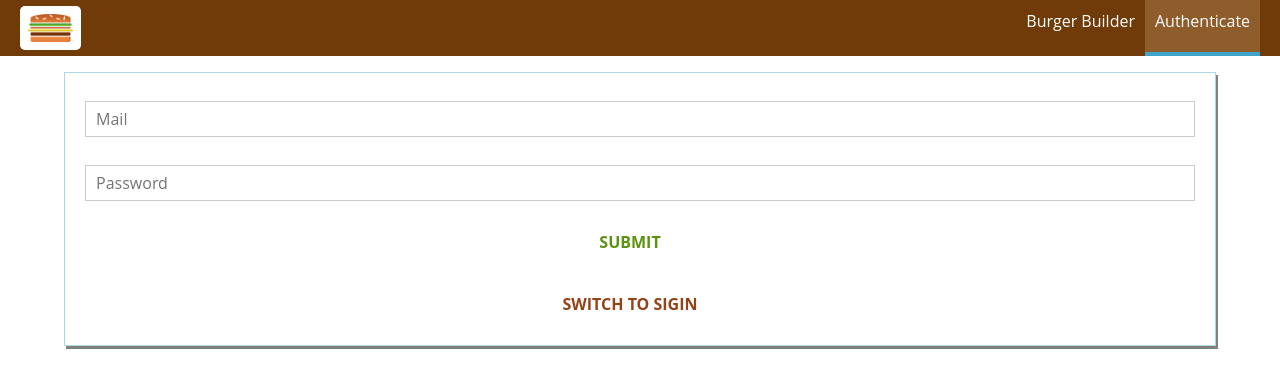
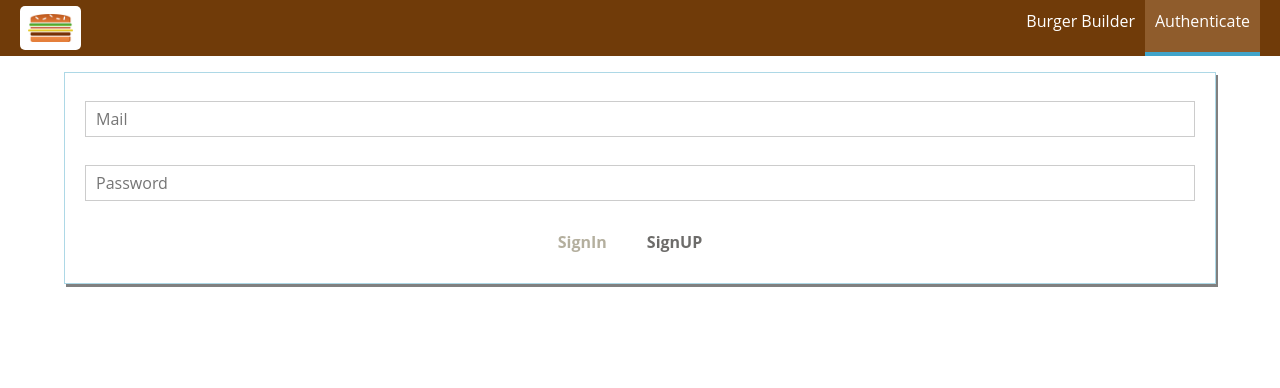
Before and after one commit to AlexStotch/BugerReact, a React app: page /auth in a window 1280 px wide. Shown: the top 388 px of the page. Built offline with nearby package versions, Linux system fonts and the light colour scheme.

Commit message:
improve auth ui

```diff
--- a/src/components/UI/Button/Button.css
+++ b/src/components/UI/Button/Button.css
@@ -22,3 +22,10 @@
 .Danger {
     color: #944317;
 }
+
+.GreyLigth {
+    color: rgb(180, 175, 158)
+}
+.GreyDark {
+    color: rgb(109, 108, 106)
+}
--- a/src/containers/Auth/Auth.js
+++ b/src/containers/Auth/Auth.js
@@ -113,11 +113,15 @@ class Auth extends Component {
                 {errorMessage}
                 <form onSubmit={this.submitHandler}>
                     {form}
-                    <Button btnType='Success'>SUBMIT</Button>
-                </form>
+                    <Button
+                    clicked={this.switchAuthModeHandler}
+                    disable={this.state.isSignUp}
+                    btnType='GreyLigth'>SignIn</Button>
                 <Button
                     clicked={this.switchAuthModeHandler}
-                    btnType='Danger'>SWITCH TO {this.state.isSignUp ? 'SIGIN' : 'SIGNUP'}</Button>
+                    disable={this.state.isSignUp}
+                    btnType='GreyDark'>SignUP</Button>
+                </form>
             </div>
         );
     }
```
